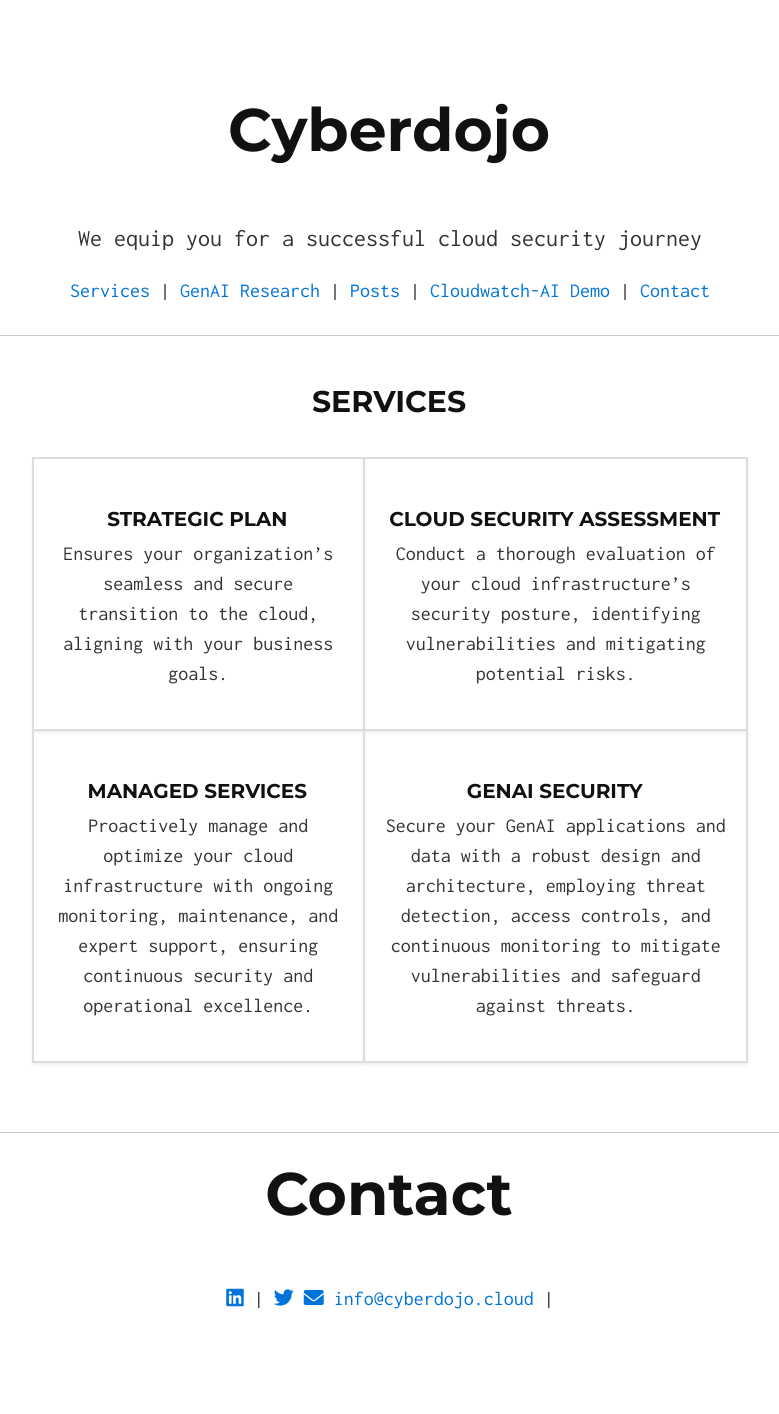
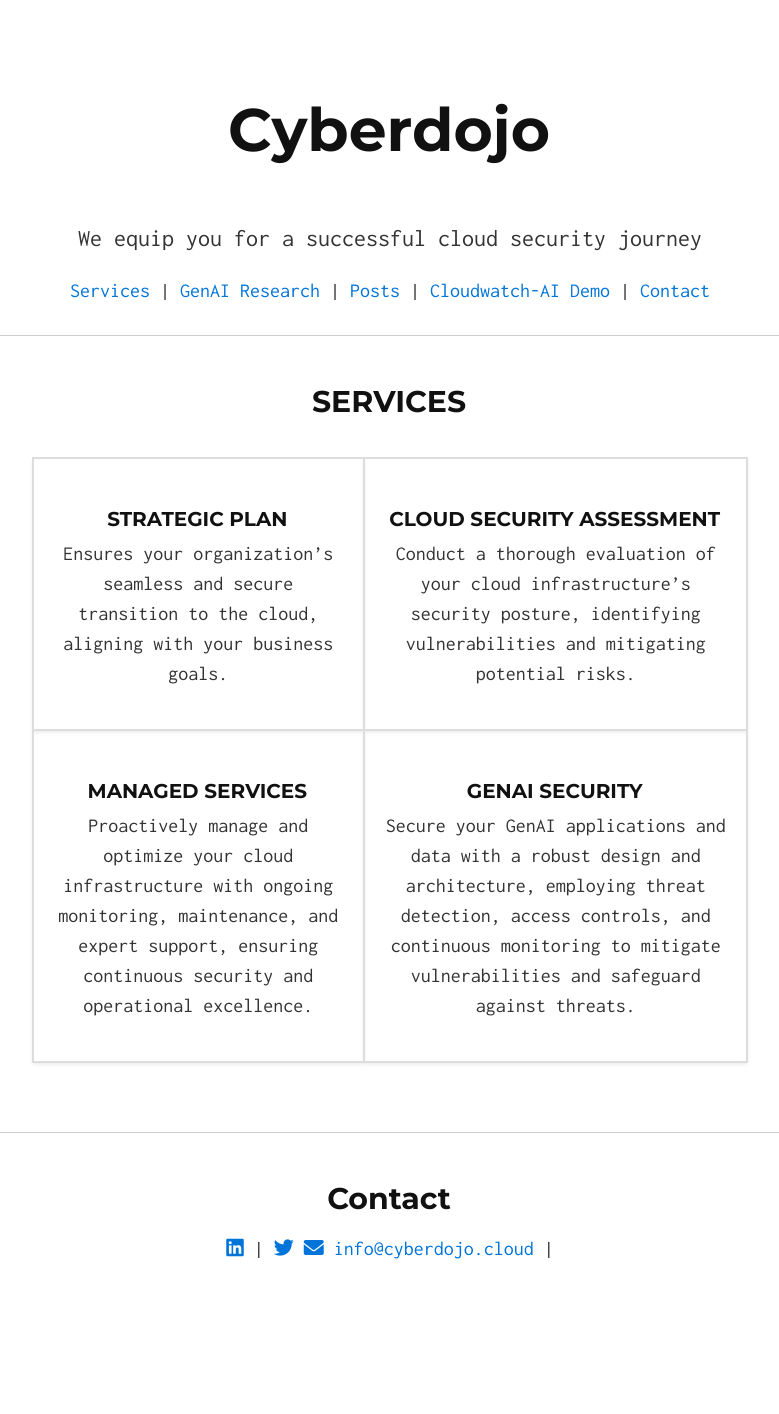
Before and after one commit to Ahmed-AG/cyberdojo-page, a Jekyll site: the page built from index.md, in a window 1280 px wide. Shown: the whole page, without its empty margins (250-1029 px from the left). Built offline with Jekyll 4.4.1, drawn with Linux system fonts in a browser that asks for light colours; after the commit the page ends 1364 px from its top, so only the background shows below that.

Commit message:
update site

```diff
--- a/_includes/contact.html
+++ b/_includes/contact.html
@@ -1,5 +1,5 @@
 <center>
-<h1 id="contact">Contact</h1>
+<h2 id="contact">Contact</h2>
 <A href="https://www.linkedin.com/in/ahmedabugharbia/" target="_blank"> <i class="fab fa-linkedin"></i></A> |
 <A href="https://twitter.com/aagsec" target="_blank"> <i class="fab fa-twitter"></i></A>
 <a href="mailto:info@cyberdojo.cloud" target="_blank"><i class="fas fa-envelope"></i> info@cyberdojo.cloud</a> |
```
